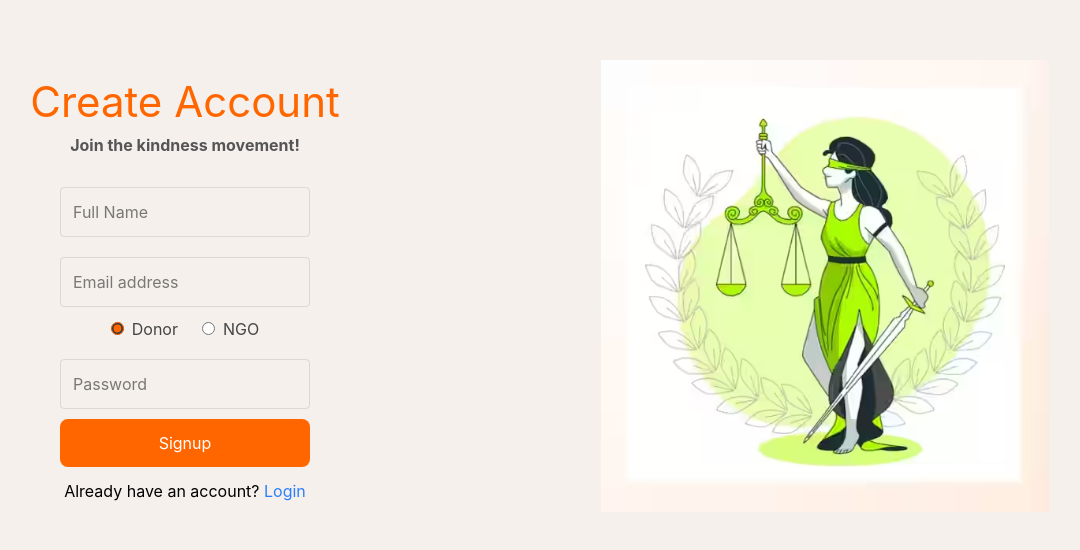
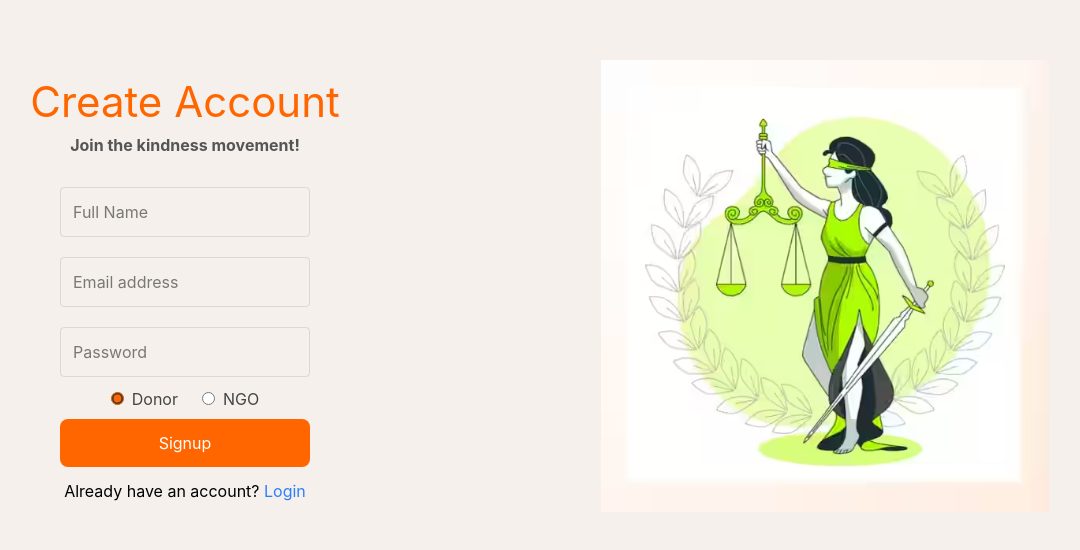
Before and after one commit to vanshikaagarwal23/heart-share, a React (Vite) app in the folder frontend/: page /signup in a window 1280 px wide. Shown: the part 114-664 px from the top of the page, without its empty margins (135-1215 px from the left). Built offline with nearby package versions, Linux system fonts and the light colour scheme.

Commit message:
updated backend url

```diff
--- a/frontend/src/pages/Signup.jsx
+++ b/frontend/src/pages/Signup.jsx
@@ -75,6 +75,16 @@ export default function Signup() {
           className="m-[10px] p-3 w-[250px] outline-none border border-black/10 rounded focus:ring-2 focus:ring-[#ff6600]/40"
         />
 
+
+
+        <input
+          placeholder="Password"
+          type="password"
+          value={password}
+          onChange={(e) => setPassword(e.target.value)}
+          className="m-[10px] p-3 w-[250px] outline-none border border-black/10 rounded focus:ring-2 focus:ring-[#ff6600]/40"
+        />
+
         <div className="flex gap-6 mb-2">
           <label className="flex items-center gap-2 cursor-pointer">
             <input
@@ -100,14 +110,6 @@ export default function Signup() {
             <span className="text-[#444]">NGO</span>
           </label>
         </div>
-
-        <input
-          placeholder="Password"
-          type="password"
-          value={password}
-          onChange={(e) => setPassword(e.target.value)}
-          className="m-[10px] p-3 w-[250px] outline-none border border-black/10 rounded focus:ring-2 focus:ring-[#ff6600]/40"
-        />
 
         <button
           onClick={handleSignup}
```
